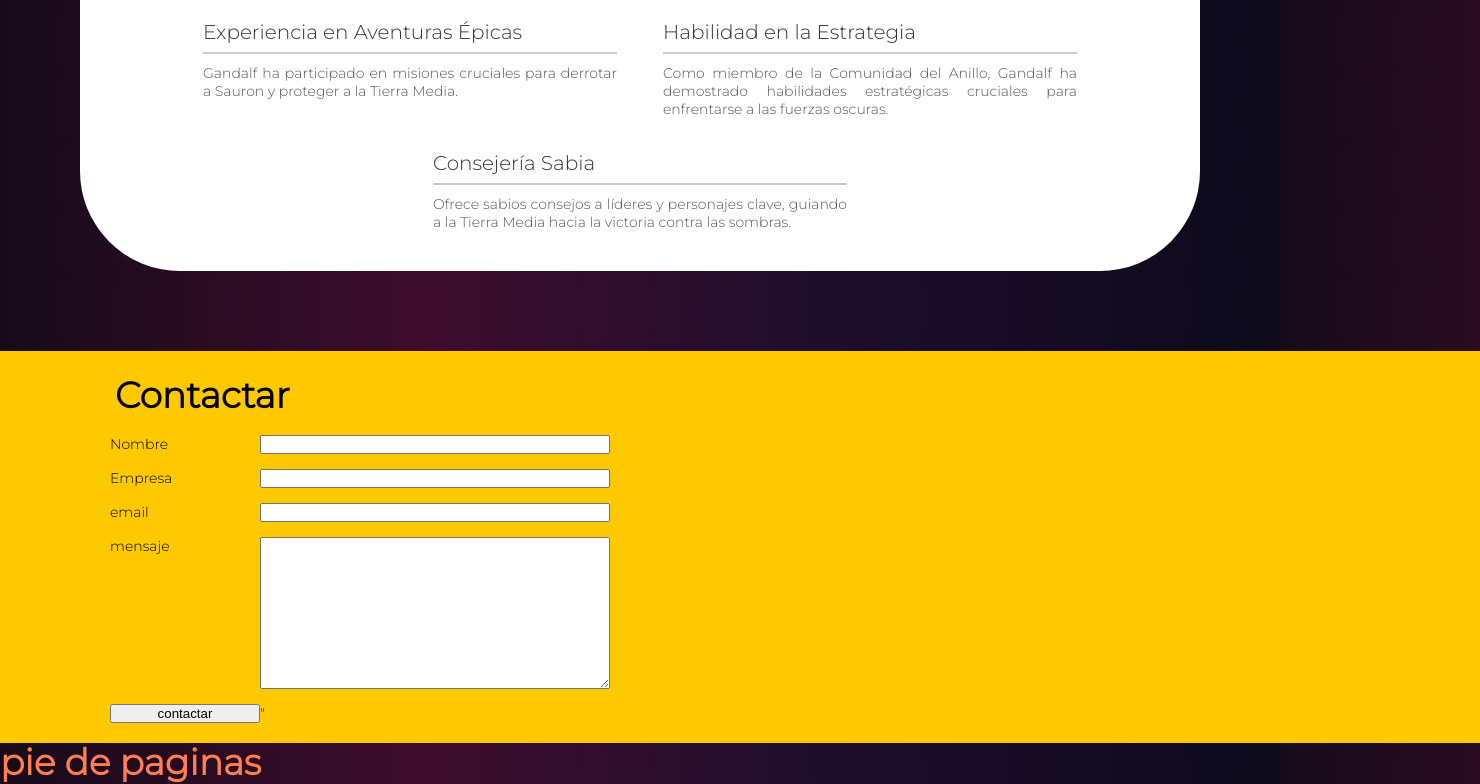
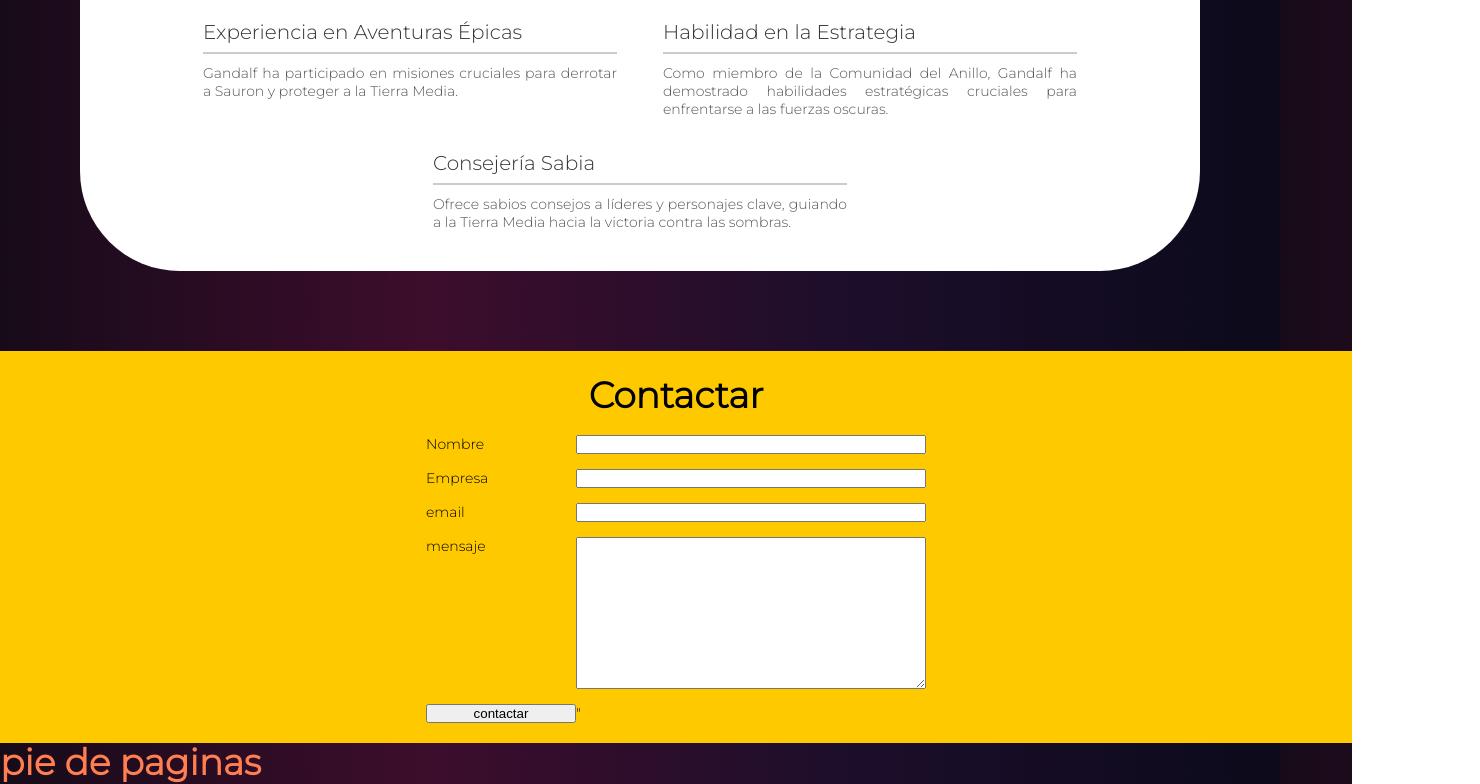
Before and after one commit to LeoSolis0307/LeoSolis0307.gifhub.io, a plain HTML site: page index.html in a window 1280 px wide. Shown: the part 2595-3379 px from the top of the page, 1480 px wide, since content can reach past the window. Drawn offline with Linux system fonts and the light colour scheme.

Commit message:
arreglos

```diff
--- a/css/estilos.css
+++ b/css/estilos.css
@@ -157,7 +157,7 @@ nav ul{
     margin: 5px;
     display: grid;
     grid-template-columns: 150px 350px;
-    justify-content: left;
+    justify-content: center;
 }
 /*css # IDs y calse*/
 
@@ -198,14 +198,12 @@ nav ul{
     line-height: 100px;
 
 }
-
-
 #contactar{
     background-color: #ffc900;
-    width: 100%;
+    width: 90%;
 }
 #contactar h2{
     color: #000;
-    text-align: left;
+    text-align: center;
     margin: 15px;
 }
```
